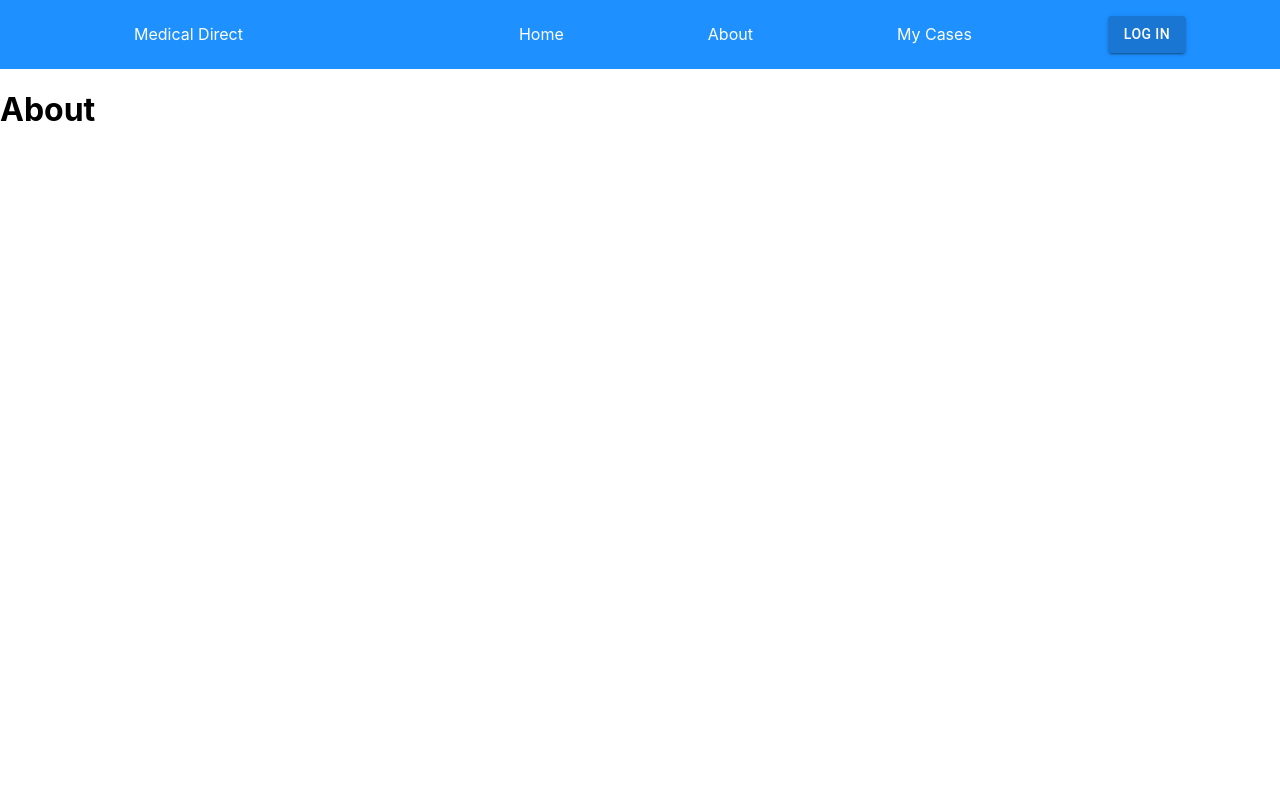
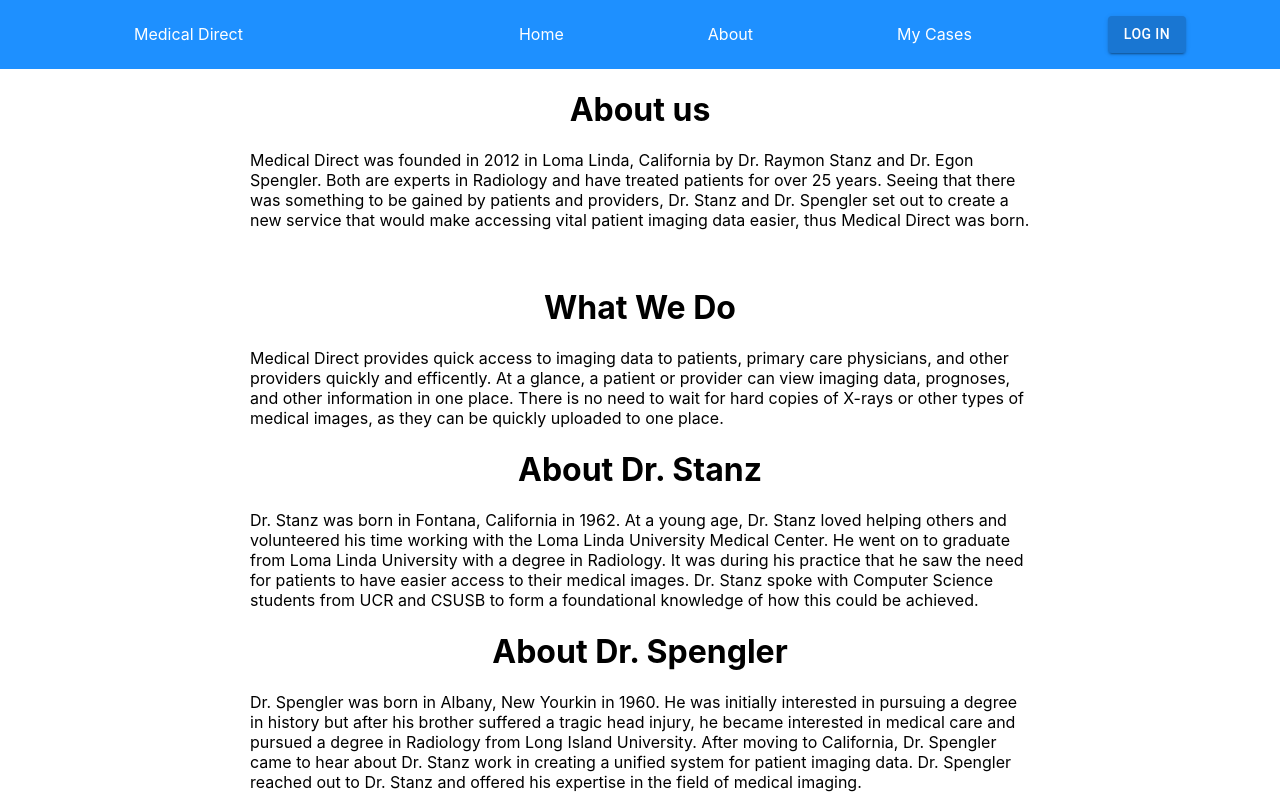
Before and after one commit to medi-bro/imgdb.app, a React (Create React App) app: page /about in a window 1280 px wide. Shown: the top 808 px of the page. Built offline with nearby package versions, Linux system fonts and the light colour scheme; no server answers.

Commit message:
Added Company Lore
Updated About Us page with an attempt at some formatting

```diff
--- a/src/components/tmpAbout.js
+++ b/src/components/tmpAbout.js
@@ -1,7 +1,46 @@
+import "../App.css";
+
 export const AboutPage = () => {
     return (
-        <>
-        <h1>About</h1>
-        </>
+        <div className="lore-summary">
+            <h1>About us</h1>
+            <p>
+                Medical Direct was founded in 2012 in Loma Linda, California by Dr. Raymon Stanz
+                and Dr. Egon Spengler. Both are experts in Radiology and have treated patients for
+                over 25 years. Seeing that there was something to be gained by patients and providers,
+                Dr. Stanz and Dr. Spengler set out to create a new service that would make accessing
+                vital patient imaging data easier, thus Medical Direct was born.
+            </p>
+            <br />
+
+               <h1>What We Do</h1>
+            <p>
+                Medical Direct provides quick access to imaging data to patients, primary care physicians,
+                and other providers quickly and efficently. At a glance, a patient or provider can view imaging
+                data, prognoses, and other information in one place. There is no need to wait for hard copies
+                of X-rays or other types of medical images, as they can be quickly uploaded to one place.
+            </p>
+
+             <h1>About Dr. Stanz</h1>
+            <p>
+                Dr. Stanz was born in Fontana, California in 1962. At a young age, Dr. Stanz loved helping others
+                and volunteered his time working with the Loma Linda University Medical Center. He went on to
+                graduate from Loma Linda University with a degree in Radiology. It was during his practice that
+                he saw the need for patients to have easier access to their medical images. Dr. Stanz spoke with
+                Computer Science students from UCR and CSUSB to form a foundational knowledge of how this could be
+                achieved.
+                </p>
+
+
+            <h1>About Dr. Spengler</h1>
+            <p>
+                Dr. Spengler was born in Albany, New Yourkin in 1960. He was initially interested in pursuing a
+                degree in history but after his brother suffered a tragic head injury, he became interested in
+                medical care and pursued a degree in Radiology from Long Island University. After moving to
+                California, Dr. Spengler came to hear about Dr. Stanz work in creating a unified system for patient
+                imaging data. Dr. Spengler reached out to Dr. Stanz and offered his expertise in the field of medical
+                imaging.
+            </p>
+        </div>
     )
 };
```
